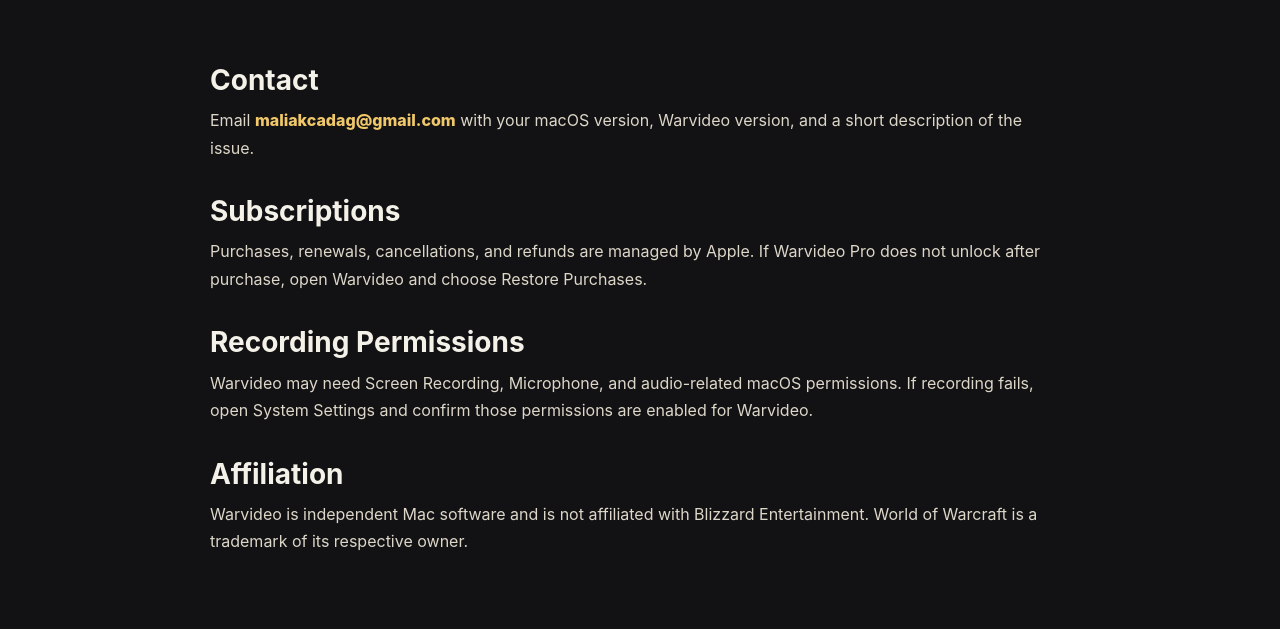
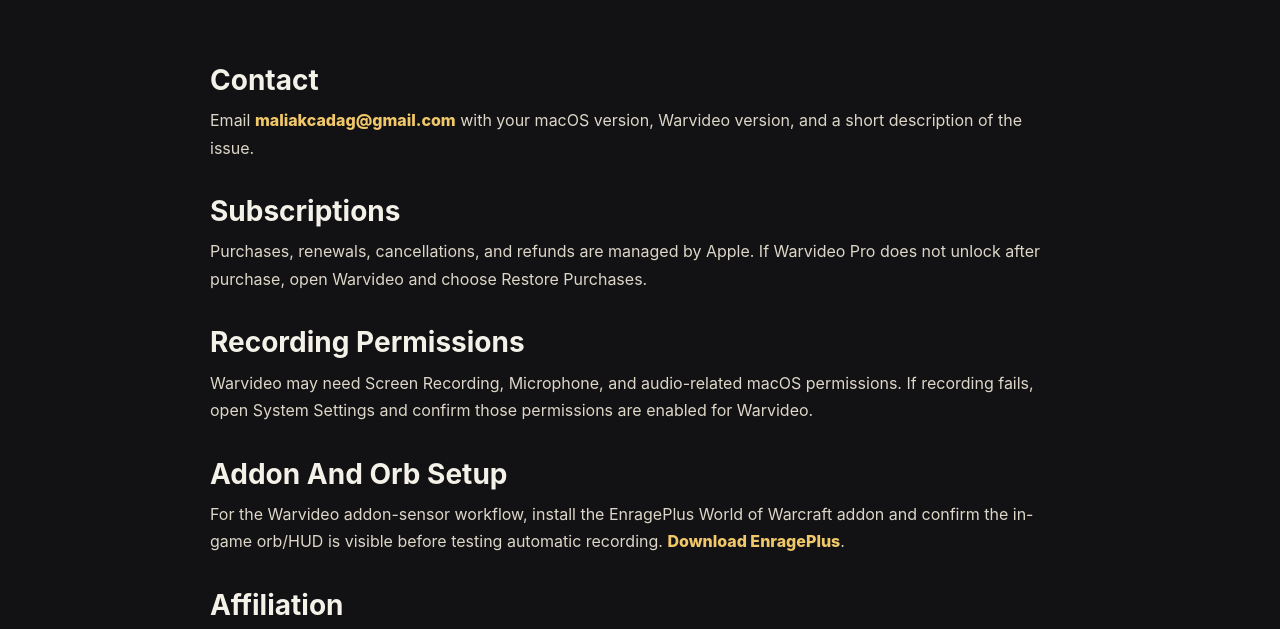
Before and after one commit to aliakc21/warvideo-site, a plain HTML site: page support.html in a window 1280 px wide. Shown: the part 310-939 px from the top of the page. Drawn offline with Linux system fonts and the light colour scheme.

Commit message:
Add EnragePlus support guidance

```diff
--- a/support.html
+++ b/support.html
@@ -49,6 +49,14 @@
         permissions are enabled for Warvideo.
       </p>
 
+      <h2>Addon And Orb Setup</h2>
+      <p>
+        For the Warvideo addon-sensor workflow, install the EnragePlus World of
+        Warcraft addon and confirm the in-game orb/HUD is visible before testing
+        automatic recording.
+        <a href="https://www.curseforge.com/wow/addons/enrageplus/files/all">Download EnragePlus</a>.
+      </p>
+
       <h2>Affiliation</h2>
       <p>
         Warvideo is independent Mac software and is not affiliated with Blizzard
```
